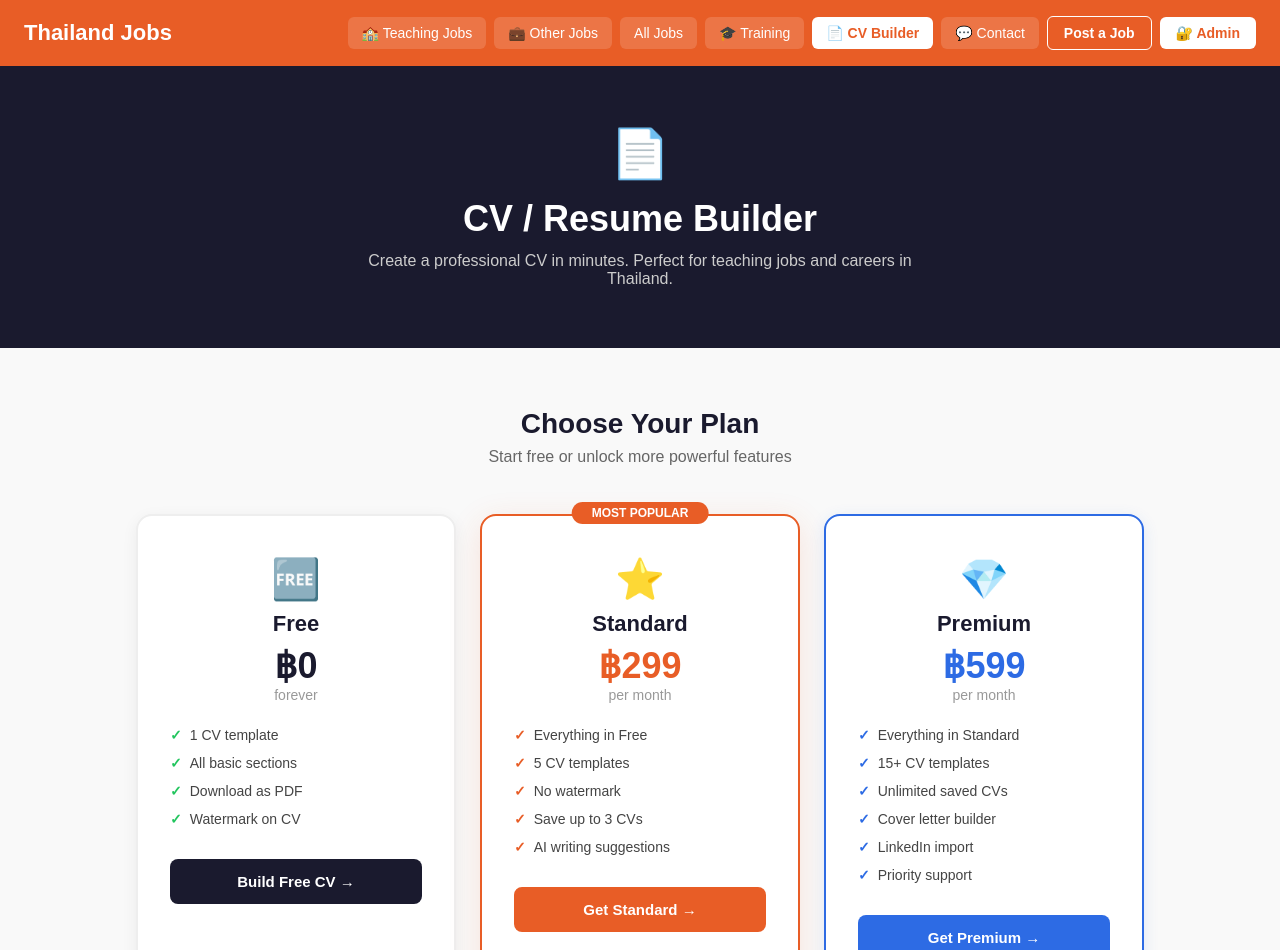
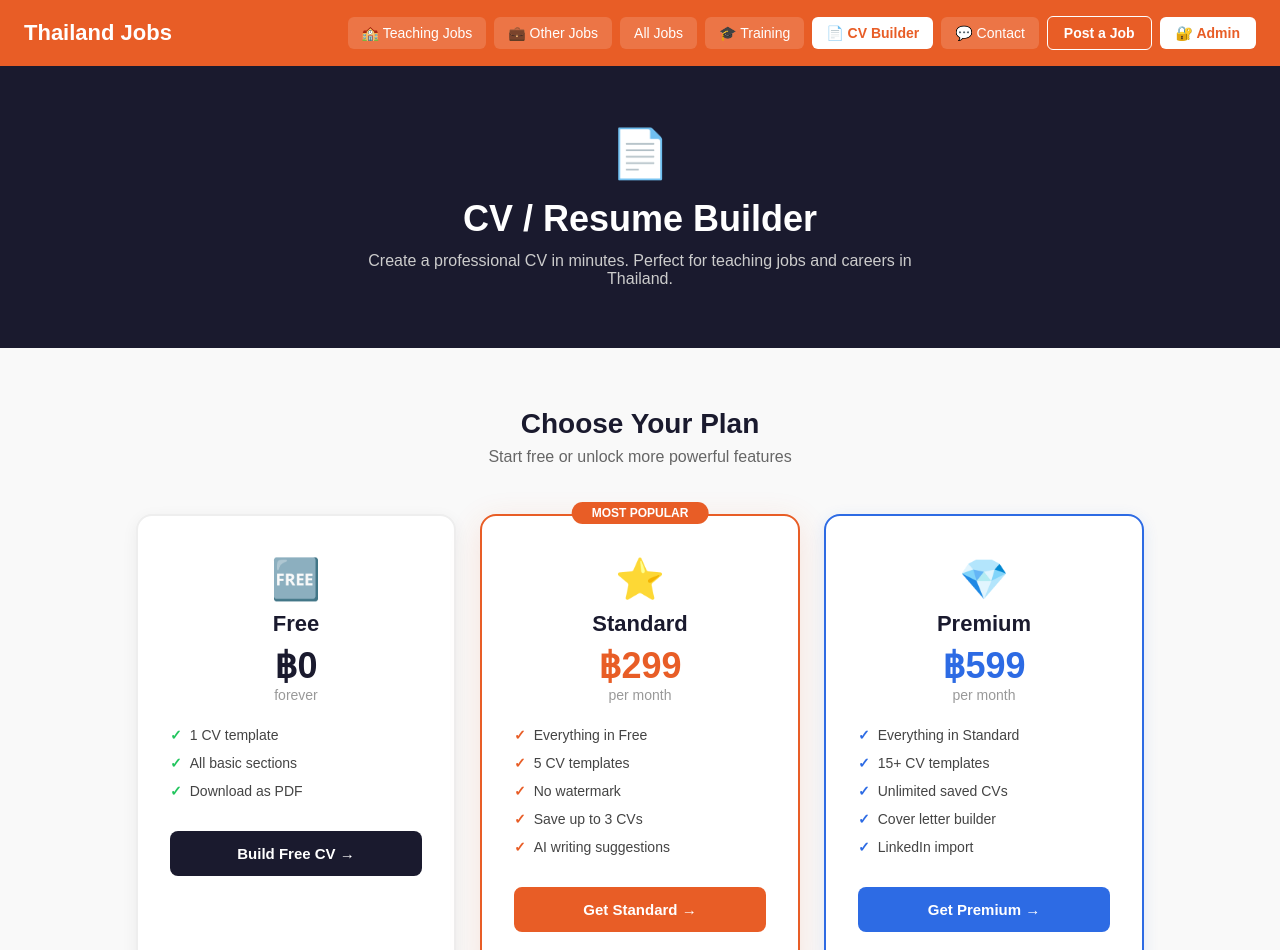
Before and after one commit to Davidjohnray/thailand-jobs, a Next.js app: page /cv-builder in a window 1280 px wide. Shown: the top 950 px of the page. Built offline with nearby package versions, Linux system fonts and the light colour scheme; no server answers; the database is empty.

Commit message:
remove priority support from premium plan

```diff
--- a/app/cv-builder/page.tsx
+++ b/app/cv-builder/page.tsx
@@ -31,7 +31,7 @@ export default function CVBuilderPage() {
               <div style={{ color: '#999', fontSize: '14px' }}>forever</div>
             </div>
             <ul style={{ listStyle: 'none', padding: 0, margin: '0 0 32px', display: 'flex', flexDirection: 'column', gap: '12px' }}>
-              {['1 CV template', 'All basic sections', 'Download as PDF', 'Watermark on CV'].map(item => (
+              {['1 CV template', 'All basic sections', 'Download as PDF'].map(item => (
                 <li key={item} style={{ display: 'flex', alignItems: 'center', gap: '8px', fontSize: '14px', color: '#444' }}>
                   <span style={{ color: '#22c55e', fontWeight: 'bold' }}>✓</span> {item}
                 </li>
@@ -74,7 +74,7 @@ export default function CVBuilderPage() {
               <div style={{ color: '#999', fontSize: '14px' }}>per month</div>
             </div>
             <ul style={{ listStyle: 'none', padding: 0, margin: '0 0 32px', display: 'flex', flexDirection: 'column', gap: '12px' }}>
-              {['Everything in Standard', '15+ CV templates', 'Unlimited saved CVs', 'Cover letter builder', 'LinkedIn import', 'Priority support'].map(item => (
+              {['Everything in Standard', '15+ CV templates', 'Unlimited saved CVs', 'Cover letter builder', 'LinkedIn import'].map(item => (
                 <li key={item} style={{ display: 'flex', alignItems: 'center', gap: '8px', fontSize: '14px', color: '#444' }}>
                   <span style={{ color: '#2D6BE4', fontWeight: 'bold' }}>✓</span> {item}
                 </li>
```
